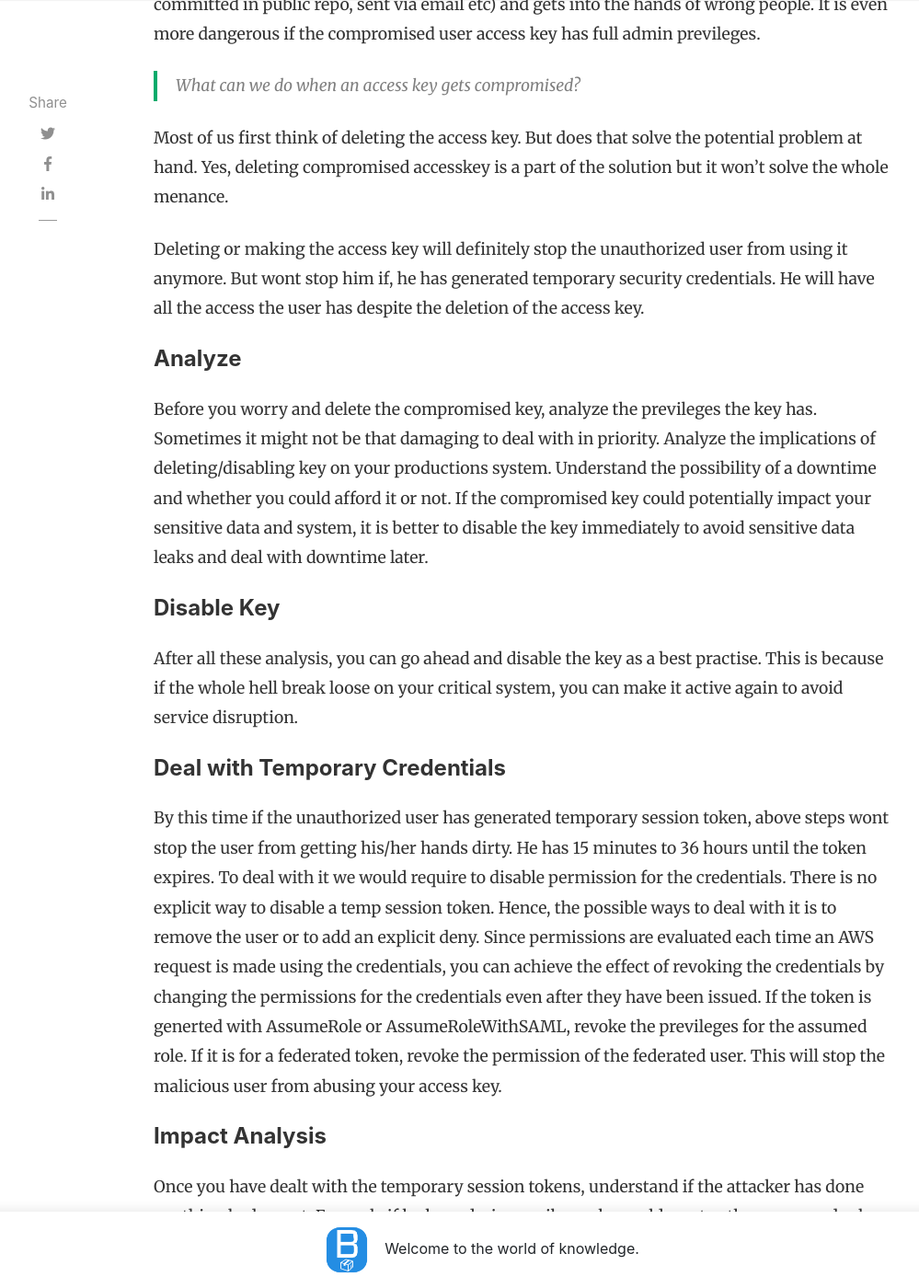
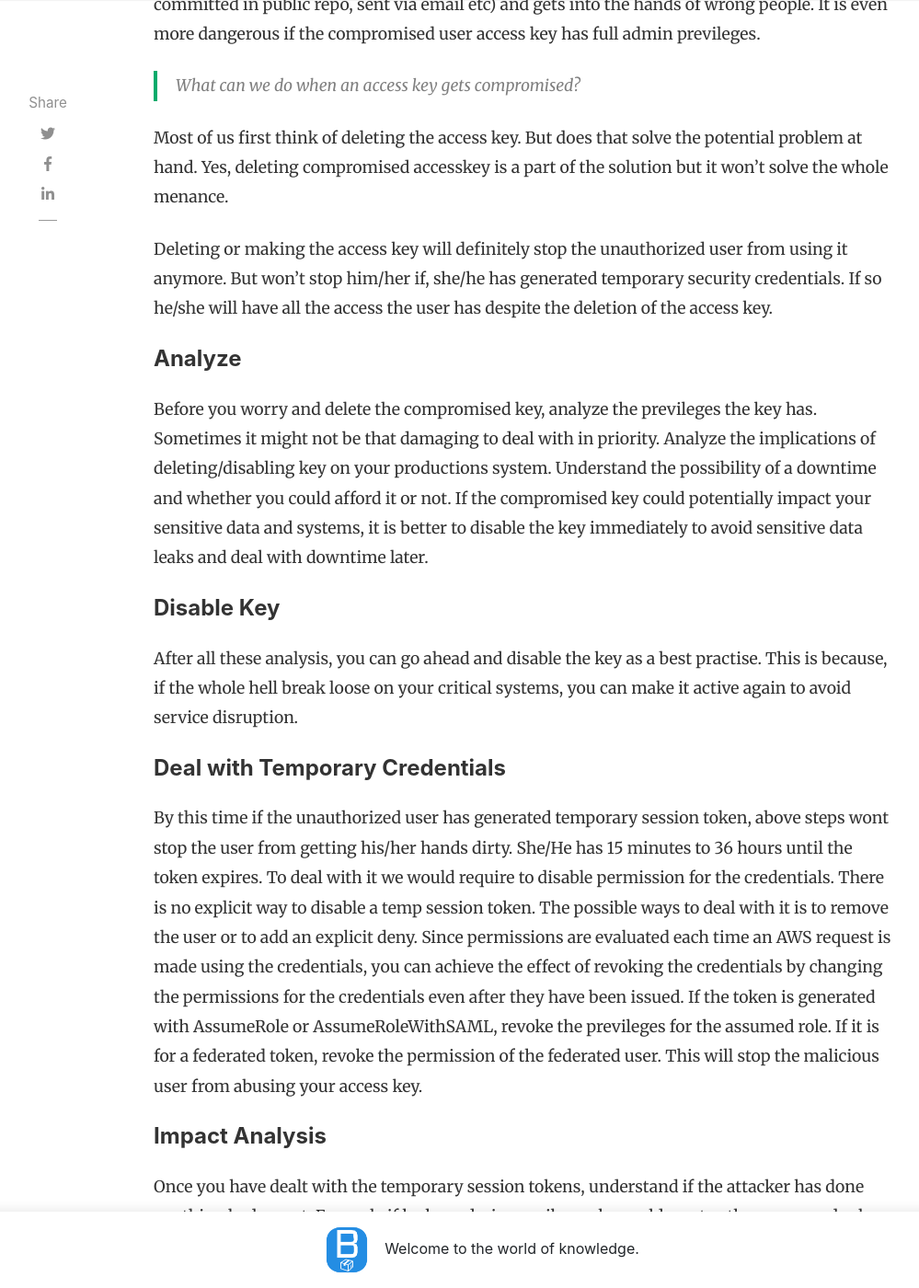
Before and after one commit to thebitbytebox/blog, a Jekyll site: the page built from _posts/2021-01-29-Compromised-accesskey.md, in a window 1280 px wide and 1400 px high, scrolled down 977 px. Shown: the whole window at 92% size, without its empty margins (118-1117 px from the left). Built offline with Jekyll 4.4.1, drawn with Linux system fonts in a browser that asks for light colours; nearby versions of some CDN libraries; comment, search, counter and statistics services are not loaded.

Commit message:
fixing minior mistakes

```diff
--- a/_posts/2021-01-29-Compromised-accesskey.md
+++ b/_posts/2021-01-29-Compromised-accesskey.md
@@ -17,19 +17,19 @@ When it comes to development in AWS, most of the organizations create access key
 
 Most of us first think of deleting the access key. But does that solve the potential problem at hand. Yes, deleting compromised accesskey is a part of the solution but it won't solve the whole menance.
 
-Deleting or making the access key will definitely stop the unauthorized user from using it anymore. But wont stop him if, he has generated temporary security credentials. He will have all the access the user has despite the deletion of the access key.
+Deleting or making the access key will definitely stop the unauthorized user from using it anymore. But won't stop him/her if, she/he has generated temporary security credentials. If so he/she will have all the access the user has despite the deletion of the access key.
 
 
 #### Analyze
-Before you worry and delete the compromised key, analyze the previleges the key has. Sometimes it might not be that damaging to deal with in priority. Analyze the implications of deleting/disabling key on your productions system. Understand the possibility of a downtime and whether you could afford it or not. If the compromised key could potentially impact your sensitive data and system, it is better to disable the key immediately to avoid sensitive data leaks and deal with downtime later.
+Before you worry and delete the compromised key, analyze the previleges the key has. Sometimes it might not be that damaging to deal with in priority. Analyze the implications of deleting/disabling key on your productions system. Understand the possibility of a downtime and whether you could afford it or not. If the compromised key could potentially impact your sensitive data and systems, it is better to disable the key immediately to avoid sensitive data leaks and deal with downtime later.
 
 
 #### Disable Key
-After all these analysis, you can go ahead and disable the key as a best practise. This is because if the whole hell break loose on your critical system, you can make it active again to avoid service disruption.
+After all these analysis, you can go ahead and disable the key as a best practise. This is because, if the whole hell break loose on your critical systems, you can make it active again to avoid service disruption.
 
 #### Deal with Temporary Credentials
 
-By this time if the unauthorized user has generated temporary session token, above steps wont stop the user from getting his/her hands dirty. He has 15 minutes to 36 hours until the token expires. To deal with it we would require to disable permission for the credentials. There is no explicit way to disable a temp session token. Hence, the possible ways to deal with it is to remove the user or to add an explicit deny. Since permissions are evaluated each time an AWS request is made using the credentials, you can achieve the effect of revoking the credentials by changing the permissions for the credentials even after they have been issued. If the token is generted with AssumeRole or AssumeRoleWithSAML, revoke the previleges for the assumed role. If it is for a federated token, revoke the permission of the federated user. This will stop the malicious user from abusing your access key.
+By this time if the unauthorized user has generated temporary session token, above steps wont stop the user from getting his/her hands dirty. She/He has 15 minutes to 36 hours until the token expires. To deal with it we would require to disable permission for the credentials. There is no explicit way to disable a temp session token. The possible ways to deal with it is to remove the user or to add an explicit deny. Since permissions are evaluated each time an AWS request is made using the credentials, you can achieve the effect of revoking the credentials by changing the permissions for the credentials even after they have been issued. If the token is generated with AssumeRole or AssumeRoleWithSAML, revoke the previleges for the assumed role. If it is for a federated token, revoke the permission of the federated user. This will stop the malicious user from abusing your access key.
 
 #### Impact Analysis
 
```
